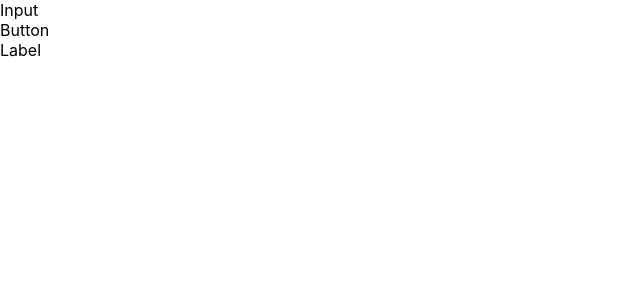
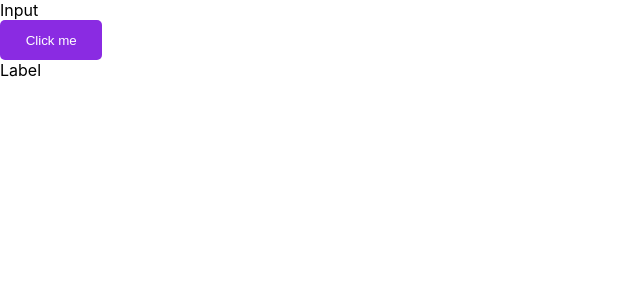
Before and after one commit to ManuelDev06/testGroup, a React (Create React App) app: page / in a window 1280 px wide. Shown: the top 300 px of the page, without its empty margins (0-640 px from the left). Built offline with nearby package versions, Linux system fonts and the light colour scheme.

Commit message:
button done

```diff
--- a/src/App.js
+++ b/src/App.js
@@ -9,10 +9,14 @@ function App() {
   return (
     <div>
      <Input/>
-     <Button/>
+     <Button text="Click me" onClick={handlerClick}/>
      <Label/>
     </div>
   );
 }
 
 export default App;
+
+function handlerClick(){
+  alert('Hello world')
+}
--- a/src/components/Button.jsx
+++ b/src/components/Button.jsx
@@ -1,10 +1,10 @@
 import React from 'react'
 import '../theme/Button.css'
 
-const Button = (text, onClick) => {
+const Button = ({text, onClick}) => {
 
   return (
-    <div>Button</div>
+    <button className='button' onClick={onClick}>{text}</button>
   )
 }
 
--- a/src/theme/Button.css
+++ b/src/theme/Button.css
@@ -0,0 +1,17 @@
+*{
+    padding: 0;
+    margin: 0;
+}
+
+.button {
+    background-color: blueviolet;
+    height: 5vh;
+    width: 8vw;
+    cursor: pointer;
+    display: flex;
+    justify-content: center;
+    align-items: center;
+    color: white;
+    border-radius: 5px;
+    border: none;
+}
```
